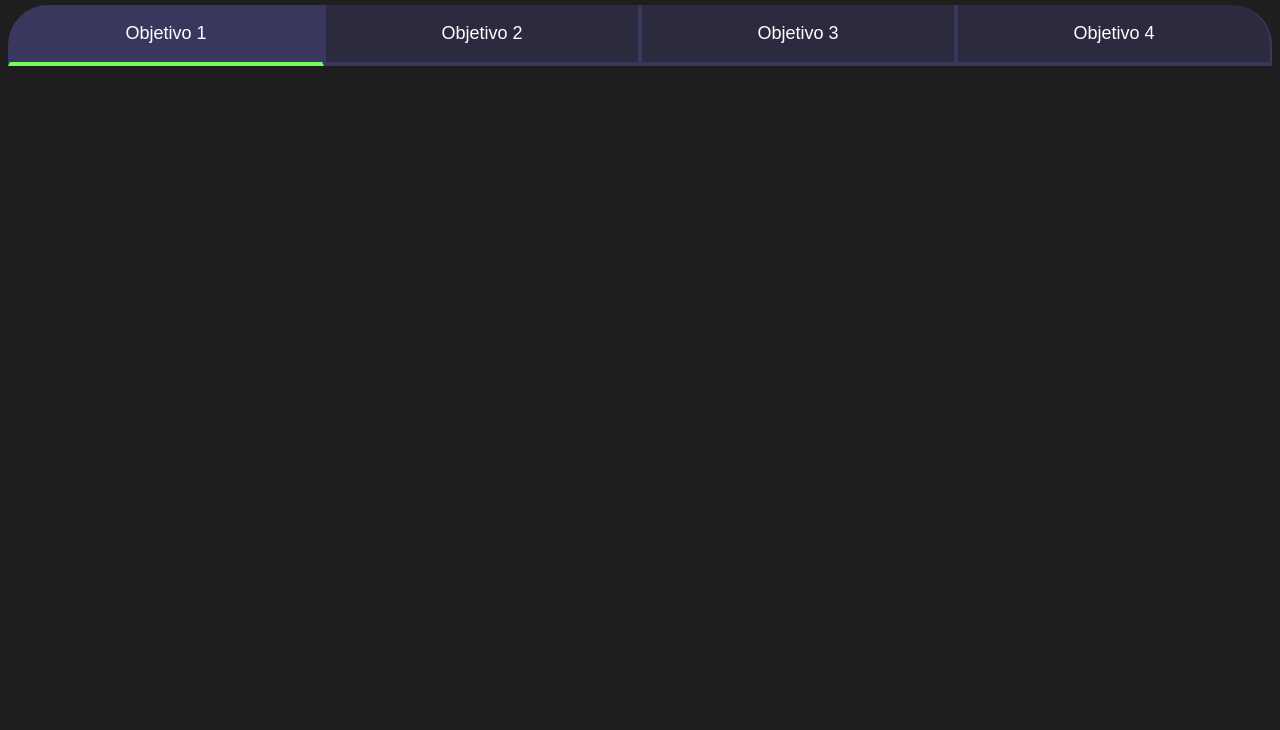
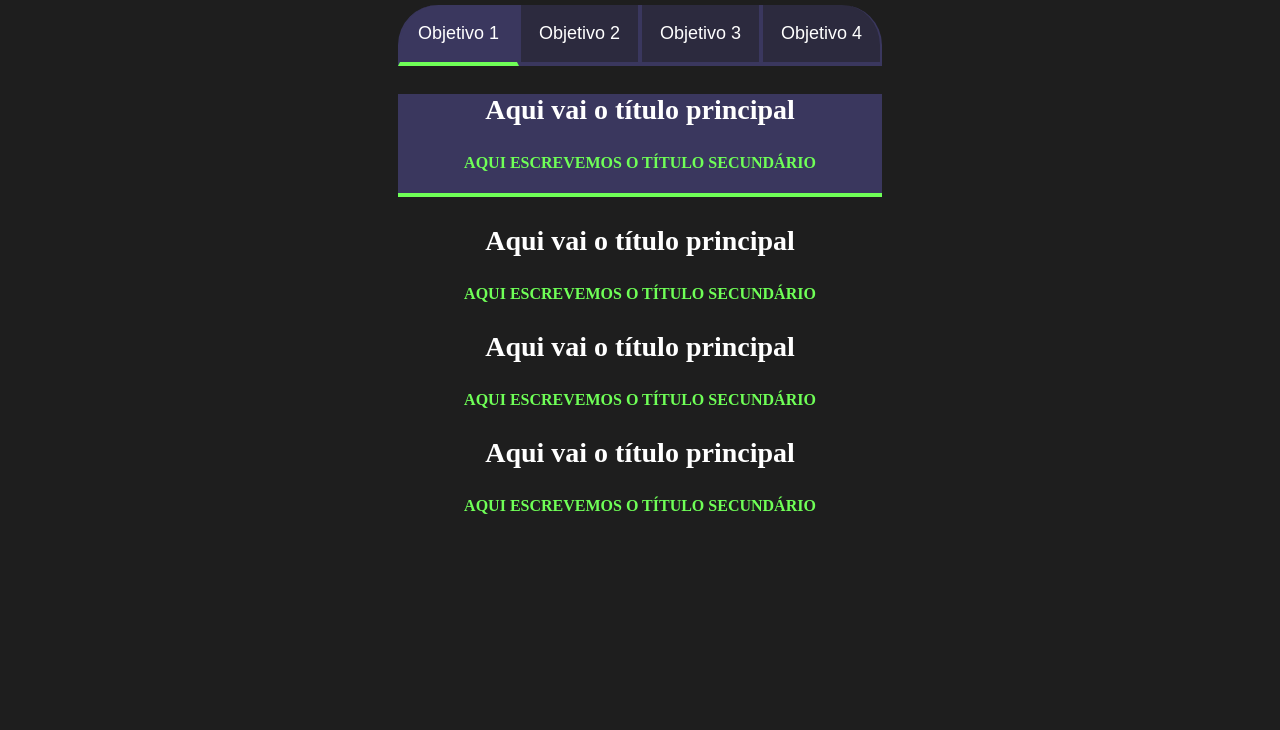
Before and after one commit to nicolimika/terceiro-repositorio, a plain HTML site: page index.html in a window 1280 px wide. Shown: the part 70-800 px from the top of the page. Drawn offline with Linux system fonts and the light colour scheme.

Commit message:
aula 4 26/03 finalizada

```diff
--- a/index.html
+++ b/index.html
@@ -8,14 +8,37 @@
 </head>
 <body>
 
-    <section class="conteudo-principal"></section>
+    <section class="conteudo-principal">
     <h2 class=”titulo-principal”>Meus Objetivos do ano<span>_<span></h2>
-    <div class="botoes">
-        <button class="botao ativo"> Objetivo 1 </button>
-        <button class="botao "> Objetivo 2 </button>
-        <button class="botao "> Objetivo 3 </button>
-        <button class="botao "> Objetivo 4 </button>
+
+    <div class="conteudo">
+        <div class="botoes">
+            <button class="botao ativo"> Objetivo 1 </button>
+            <button class="botao "> Objetivo 2 </button>
+            <button class="botao "> Objetivo 3 </button>
+            <button class="botao "> Objetivo 4 </button>
+        </div>
+
+        <div class="abas-textos">
+            <div class="aba-conteudo ativo">
+                <h3 class="aba-conteudo-titulo-principal"> Aqui vai o título principal </h3>
+                <h4 class="aba-conteudo-titulo-secundario">Aqui escrevemos o título secundário </h4>
+            </div>
+            <div class="aba-conteudo">
+                <h3 class="aba-conteudo-titulo-principal"> Aqui vai o título principal </h3>
+                <h4 class="aba-conteudo-titulo-secundario">Aqui escrevemos o título secundário </h4>
+            </div>
+            <div class="aba-conteudo">
+                <h3 class="aba-conteudo-titulo-principal"> Aqui vai o título principal </h3>
+                <h4 class="aba-conteudo-titulo-secundario">Aqui escrevemos o título secundário </h4>
+            </div>
+            <div class="aba-conteudo">
+                <h3 class="aba-conteudo-titulo-principal"> Aqui vai o título principal </h3>
+                <h4 class="aba-conteudo-titulo-secundario">Aqui escrevemos o título secundário </h4>
+            </div>
+        </div>
     </div>
+</section>
     <script src="main.js"></script>
 </body>
 </html>
--- a/style.css
+++ b/style.css
@@ -58,6 +58,25 @@ body {
     border-bottom: 4px solid var(--verde);
 }
 
+.aba-conteudo-titulo-principal {
+    font-size:28px;
+    text-align:center;
+}
+
+.aba-conteudo-titulo-secundario{
+    text-align:center;
+    color: var(--verde);
+    text-transform: uppercase;
+}
+
+.aba-conteudo.ativo{
+    display:block;
+}
+
+.aba-conteudo{
+    display:nome;
+}
+
 @media screen and (min-width: 768px) {
     .botoes {
         display: flex;
```
